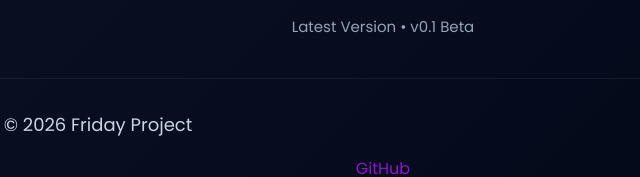
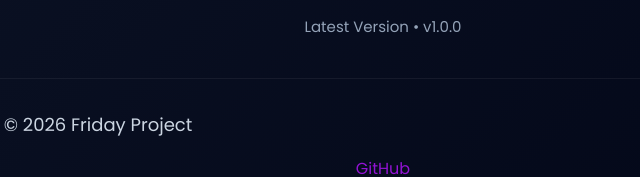
Before and after one commit to Amirali117/Friday.Web, a plain HTML site: page index.html in a window 1280 px wide. Shown: the part 714-891 px from the top of the page, 257-897 px from the left. Drawn offline with Linux system fonts and the light colour scheme.

Commit message:
index.html

```diff
--- a/index.html
+++ b/index.html
@@ -42,7 +42,7 @@
 </a>
 
     <span class="version">
-        Latest Version • v0.1 Beta
+        Latest Version • v1.0.0
     </span>
 
 </main>
```
